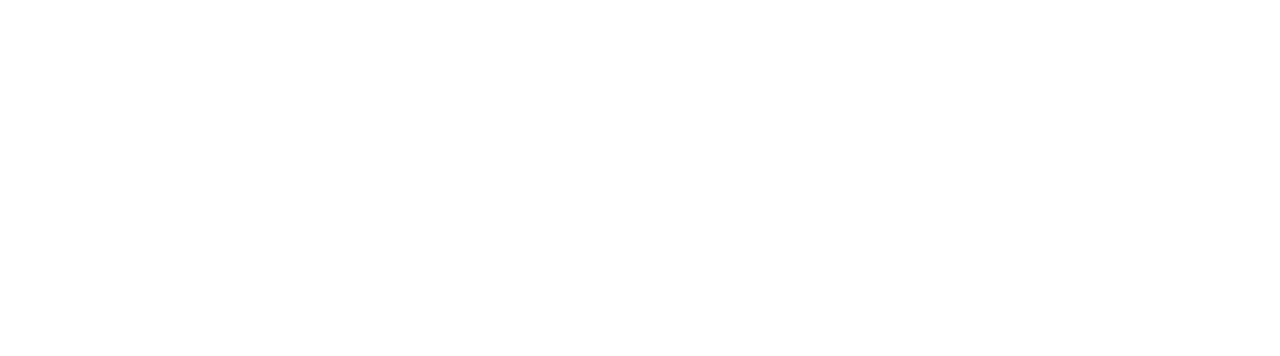
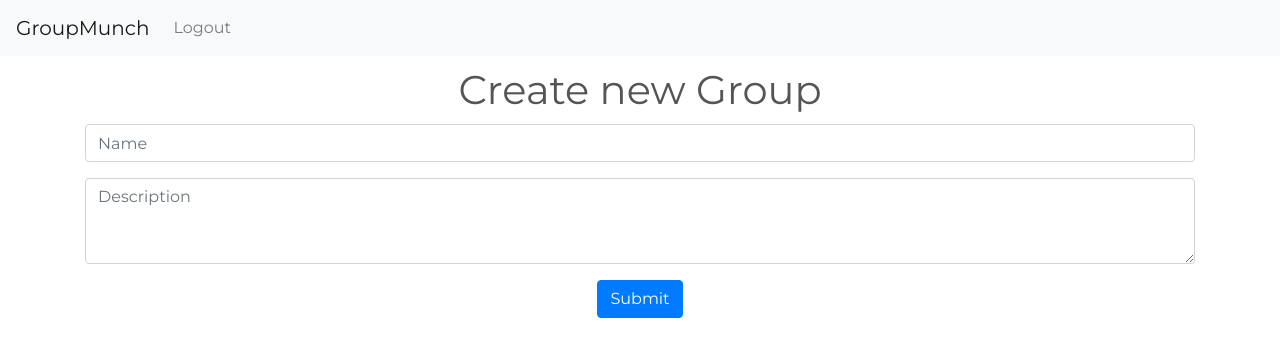
Before and after one commit to Loptt/group-munch, a React (Create React App) app in the folder client/: page /new/group in a window 1280 px wide. Shown: the top 356 px of the page. Built offline with nearby package versions, Linux system fonts and the light colour scheme.

Commit message:
Added group and add group page

```diff
--- a/client/package.json
+++ b/client/package.json
@@ -10,6 +10,7 @@
     "bootstrap": "^4.4.1",
     "react": "^16.12.0",
     "react-bootstrap": "^1.0.0-beta.16",
+    "react-bootstrap-icons": "^1.0.0-alpha2",
     "react-dom": "^16.12.0",
     "react-router-dom": "^5.1.2",
     "react-scripts": "3.3.0"
--- a/client/public/index.html
+++ b/client/public/index.html
@@ -17,6 +17,7 @@
   integrity="sha384-ggOyR0iXCbMQv3Xipma34MD+dH/1fQ784/j6cY/iJTQUOhcWr7x9JvoRxT2MZw1T"
   crossorigin="anonymous"
 />
+    <link href="https://fonts.googleapis.com/css?family=Montserrat:400,400i,700&display=swap" rel="stylesheet">
     <title>GroupMunch</title>
   </head>
   <body>
--- a/client/src/App.css
+++ b/client/src/App.css
@@ -1,5 +1,7 @@
 .App {
   text-align: center;
+  font-family: 'Montserrat', sans-serif;
+  color: #555555;
 }
 
 .App-logo {
@@ -36,3 +38,7 @@
     transform: rotate(360deg);
   }
 }
+
+.title {
+  margin: 10px;
+}
--- a/client/src/App.js
+++ b/client/src/App.js
@@ -4,6 +4,7 @@
 import Home from './components/Home';
 import Login from './components/Login';
 import Register from './components/Register'
+import NewGroup from "./components/NewGroup";
 import {SERVER_URL} from './config';
 
 export default class App extends Component {
@@ -127,6 +128,17 @@
                     />
                     )}
                 />
+                <Route
+                    exact
+                    path={"/new/group"}
+                    render={props => (
+                    <NewGroup
+                        {...props}
+                        loggedIn={this.state.loggedIn}
+                        handleSuccessfulAuth={this.handleSuccessfulAuth}
+                    />
+                    )}
+                />
                 </Switch>
                 </BrowserRouter>
             </div>
--- /dev/null
+++ b/client/src/components/Home.css
@@ -0,0 +1,47 @@
+.dot {
+    height: 70px;
+    width: 70px;
+    background-color: #30e3ca;
+    border-radius: 50%;
+    display: inline-block;
+    margin: 30px;
+    box-shadow: 0px 0px 10px #aaaaaa;
+}
+
+.title {
+    margin: 10px;
+}
+
+.add-button {
+    display: flex;
+    flex-direction: row-reverse;
+    justify-content: flex-start;
+    font-size: 40px;
+    color: white;
+}
+
+.btn-flat {
+    background-color: #e4f9f5;
+}
+
+
+.group-card {
+    margin: auto;
+    margin-top: 25px;
+}
+
+.group-container {
+    text-align: center;
+}
+
+@media (min-width: 992px) {
+    .group-container {
+        display: flex;
+        flex-direction: row;
+        justify-content: center;
+    }
+
+    .group-card {
+        margin: 30px;
+    }
+}
--- a/client/src/components/Home.js
+++ b/client/src/components/Home.js
@@ -1,12 +1,47 @@
 import React, { useState, useEffect } from "react";
-import Container from "react-bootstrap/Container"
-import Navigation from "./Navigation"
+import {SERVER_URL} from '../config'
+import Container from "react-bootstrap/Container";
+import Card from 'react-bootstrap/Card'
+import Navigation from "./Navigation";
+import Button from 'react-bootstrap/Button';
+import Row from 'react-bootstrap/Row';
+import Col from 'react-bootstrap/Col';
+import {Plus} from 'react-bootstrap-icons';
+import './Home.css';
 
 export default function Home (props) {
 
+    const [groups, setGroups] = useState([]);
+
     useEffect(() => {
         checkLogin();
-    }, [])
+
+        let id = props.user.id;
+
+        fetchGroups(id);
+    }, []);
+
+    const fetchGroups = (id) => {
+        let url = `${SERVER_URL}/api/groups/by-member/${id}`;
+        let settings = {
+            method: 'GET'
+        };
+
+        fetch(url, settings)
+            .then(response => {
+                if (response.ok) {
+                    return response.json();
+                }
+
+                throw new Error();
+            })
+            .then(responseJSON => {
+                setGroups(responseJSON);
+            })
+            .catch(error => {
+                console.log(error);
+            })
+    }
 
     const checkLogin = () => {
         if (!props.loggedIn) {
@@ -18,12 +53,46 @@
         props.logout();
     }
 
+    const handleMoreClick = (event) => {
+        let id = event.target.value;
+    }
+
+    const handleAddClick = (event) => {
+        props.history.push('/new/group');
+    }
+
     return (
         <>
             <Navigation handleLogout={handleLogout}/>
             <Container>
-                <h1>Groups</h1>
+                <h1 className="title">Groups</h1>
+                <div className="group-container">
+                    {groups.map((group, i) => {
+                        return (
+                            <Card className="group-card" style={{ width: '18rem' }}>
+                                <Card.Img variant="top" src={group.image} />
+                                <Card.Body>
+                                    <Card.Title>{group.name}</Card.Title>
+                                    <Card.Text>
+                                        {group.description}
+                                    </Card.Text>
+                                    <Button value={group._id} variant="flat" onClick={handleMoreClick}>More</Button>
+                                </Card.Body>
+                            </Card>
+                        )
+                    })}
+                </div>
             </Container>
+            <div className="fixed-bottom add-button">
+                <span class="dot" onClick={handleAddClick}><Plus/></span>
+            </div>
+            <style type="text/css">
+                {`
+                .btn-flat {
+                    background-color: #e4f9f5;
+                }
+                `}
+            </style>
         </>
     );
 
--- /dev/null
+++ b/client/src/components/NewGroup.js
@@ -0,0 +1,33 @@
+import React, {useState, useEffect} from 'react';
+import Navigation from './Navigation';
+import Container from 'react-bootstrap/Container'
+import Form from 'react-bootstrap/Form';
+import Button from 'react-bootstrap/Button'
+
+export default function NewGroup (props) {
+    const handleSubmit = event => {
+        event.preventDefault();
+    }
+
+    return (
+        <>
+            <Navigation/>
+            <Container>
+                <h1 className="title">
+                    Create new Group
+                </h1>
+                <Form onSubmit={handleSubmit}>
+                    <Form.Group>
+                        <Form.Control type="text" placeholder="Name" required/>
+                    </Form.Group>
+                    <Form.Group>
+                        <Form.Control as="textarea" placeholder="Description" rows="3" required />
+                    </Form.Group>
+                    <Button variant="primary" type="submit">
+                        Submit
+                    </Button>
+                </Form>
+            </Container>
+        </>
+    )
+}
```
Also changed, not shown: 1 other file (tests, documents, lock files or other folders).
